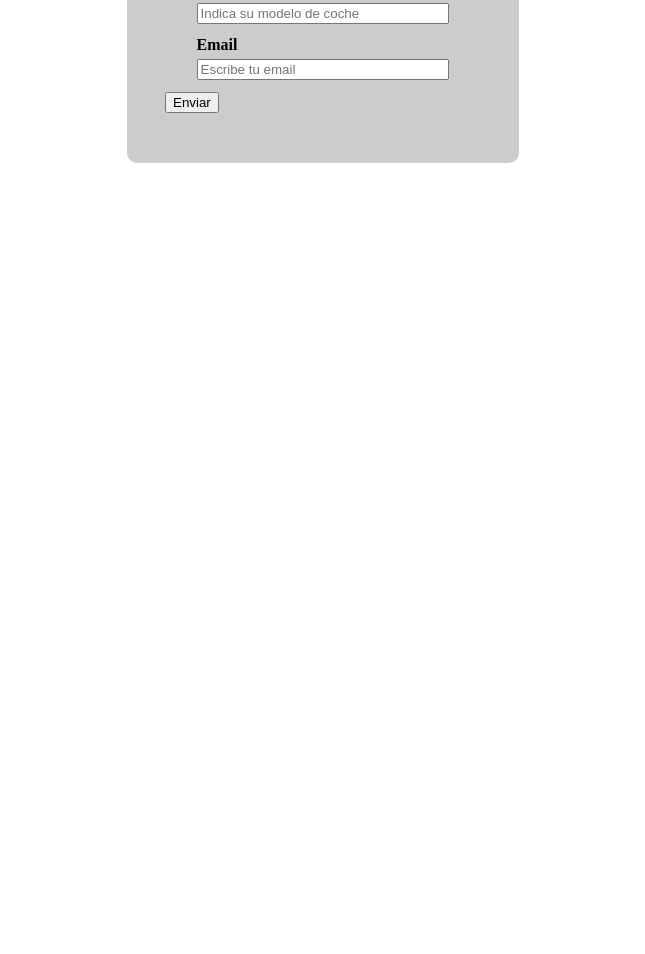
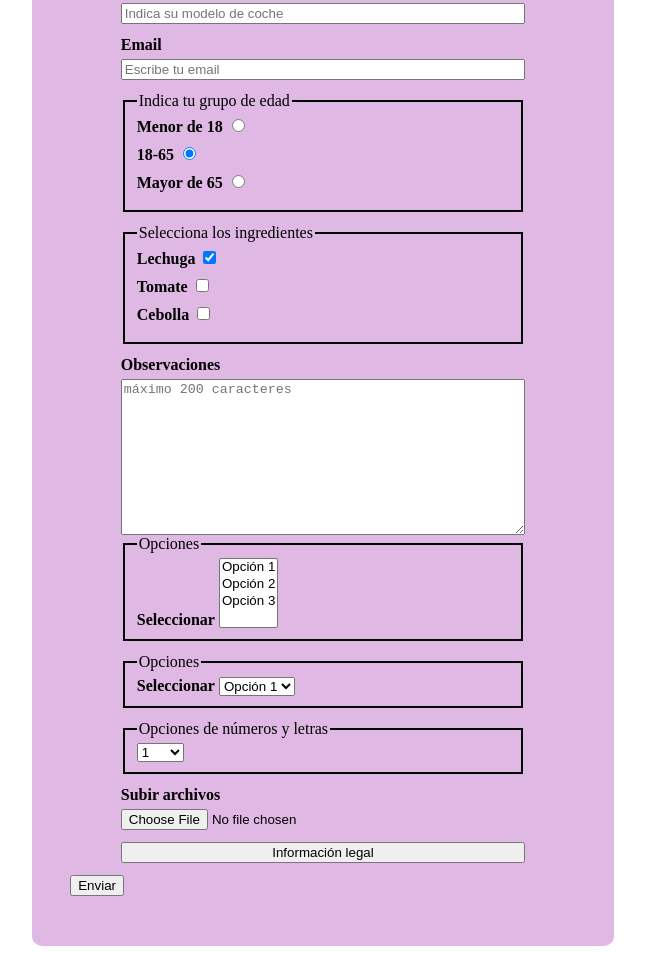
Before and after one commit to Mariaorru/formularios-pruebas, a plain HTML site: page index.html in a window 1280 px wide. Shown: the part 332-1286 px from the top of the page, without its empty margins (317-962 px from the left). Before the commit the page ends 800 px from the top, so only its background shows below. Drawn offline with Linux system fonts and the light colour scheme.

Commit message:
nuevos input

```diff
--- a/css/estilos.css
+++ b/css/estilos.css
@@ -1,9 +1,9 @@
 form{
-    width: 25%;
+    width: 40%;
     padding: 3%;
     border-radius: 10px;
     margin: auto;
-    background-color: #ccc;
+    background-color: #dfb8e3;
 }
 div{
     display: flex;
@@ -14,7 +14,7 @@ label{
     margin-bottom: 5px;
     font-weight: bold;
 }
-input{
+fieldset,input{
     margin-bottom: 12px;
 }
 .login{
@@ -22,3 +22,11 @@ input{
     padding: 15px 5px;
     margin-bottom: 20px;
 }
+fieldset{
+    border:2px solid black;
+}
+@media(max-width:650px){
+    form{
+        width:80%;
+    }
+}
--- a/index.html
+++ b/index.html
@@ -9,17 +9,19 @@
 <body>
     <form name="formulario" action="ejecutar-codigo.php" method="post"
     id="miFormulario">
+<!--Escribe el nombre de usuario con miniscula y x números-->
     <div>
         <label for="mitexto">Usuario</label>
         <input type="text" id="mitexto" placeholder="Escribe tu usuario"
         title="Escribe en minúscula y no más de 15 caracteres"
         pattern="[a-z]{1,15}">
     </div>
+<!--Escribe con dos caracteres de mínimo y 30 de máximo-->
     <div>
         <label for="telefono">Teléfono</label>
-        <input type="number" id="telefono" placeholder="Escribe tu número de
-        teléfono" min="2" max="30" pattern="[a-z]{1,15}">
+        <input type="number" id="telefono" placeholder="Escribe tu número de teléfono" min="2" max="30" pattern="[a-z]{1,15}">
     </div>
+<!--Escribir usuario y contraseña con mínimos y de forma obligatoria-->
     <div class="login">
         <h3>Login</h3>
         <input type="text"placeholder="Escribe tu nombre" name="nombre"minlength="5"
@@ -27,16 +29,98 @@
         <input type="password" name="pass" placeholder="Contraseña"
         minlength="11" required>
     </div>
+<!--Cuadro de texto en el que solo se pueden insertar estos modelos-->
     <div>
         <input type="text" placeholder="Indica su modelo de coche" title="Modelos
         posibles: A1, A3, A4 y A5" pattern="A|a(1|3|4|5)">
     </div>
+<!--cuadrado para ecribir tu email con required que así es obligatorio escribirlo-->
     <div>
         <label for="correo">Email</label>
         <input type="email" id="correo" placeholder="Escribe tu email" required>
     </div>
+<!--Input con circulo en el que puedes seleccionar solo uno -->
+    <div>
+        <fieldset>
+            <legend>Indica tu grupo de edad</legend>
+            <label for="primero">Menor de 18</label>
+            <input type="radio" id="primero" name="edades"><br>
+            <label for="segundo">18-65</label>
+            <input type="radio" id="segundo" name="edades" checked><br>
+            <label for="tercero">Mayor de 65</label>
+            <input type="radio" id="tercero" name="edades"><br>
+        </fieldset>
+    </div>
+<!--Input con cuadradito en el que puedes seleccionar varios -->
+    <div>
+        <fieldset>
+            <legend>Selecciona los ingredientes</legend>
+            <label for="primero-ck">Lechuga</label>
+            <input type="checkbox" id="primero-ck" name="edades-ck" checked><br>
+            <label for="segundo-ck">Tomate</label>
+            <input type="checkbox" id="segundo-ck" name="edades-ck"><br>
+            <label for="tercero-ck">Cebolla</label>
+            <input type="checkbox" id="tercero-ck" name="edades-ck"><br>
+        </fieldset>
+    </div>
+<!--Textarea con sus letras de fondo los caracteres máximos y el tamaño-->
+    <div>
+        <label for="miarea">Observaciones</label>
+        <textarea name="mensaje" id="miarea" placeholder="máximo 200 caracteres" maxlength="200" cols="30" rows="10" ></textarea>
+    </div>
+<!--Input de opciones con desplegable y varias opciones-->
+    <div>
+        <fieldset>
+            <legend>Opciones</legend>
+            <label for="misopciones">Seleccionar</label>
+            <select multiple name="opciones" id="misopciones">
+                <option value="opcion1">Opción 1</option>
+                <option value="opcion2">Opción 2</option>
+                <option value="opcion3">Opción 3</option>
+            </select>
+        </fieldset>
+    </div>
+<!--Input de opciones con desplegable y solo una opción-->
+    <div>
+        <fieldset>
+            <legend>Opciones</legend>
+            <label for="misopciones">Seleccionar</label>
+            <select name="opciones" id="misopciones">
+                <option value="opcion1">Opción 1</option>
+                <option value="opcion2">Opción 2</option>
+                <option value="opcion3">Opción 3</option>
+            </select>
+        </fieldset>
+    </div>
+
+    <div>
+        <fieldset>
+            <legend>Opciones de números y letras</legend>
+            <label for="opcionesDos"></label>
+            <select name="numerosyletras" id="opcionesDos">
+                <optgroup label="Números">
+                    <option value="opcion1">1</option>
+                    <option value="opcion2">2</option>
+                    <option value="opcion3">3</option>
+                    <option value="opcion4">4</option>
+                </optgroup>
+                <optgroup label="Letras">
+                    <option value="opcionA">A</option>
+                    <option value="opcionB">B</option>
+                    <option value="opcionC">C</option>
+                    <option value="opcionD">D</option>
+                </optgroup>
+            </select>
+        </fieldset>
+    </div>
+
+    <div>
+        <label for="foto">Subir archivos</label>
+        <input type="file" name="subirFoto" id="foto">
+        <input type="submit" value="Información legal" formaction="https://oalhuetortajar.com/politica-de-privacidad/" formtarget="_blank">
+
+    </div>
     <input type="submit" value="Enviar">
     </form>
-
 </body>
 </html>
```
